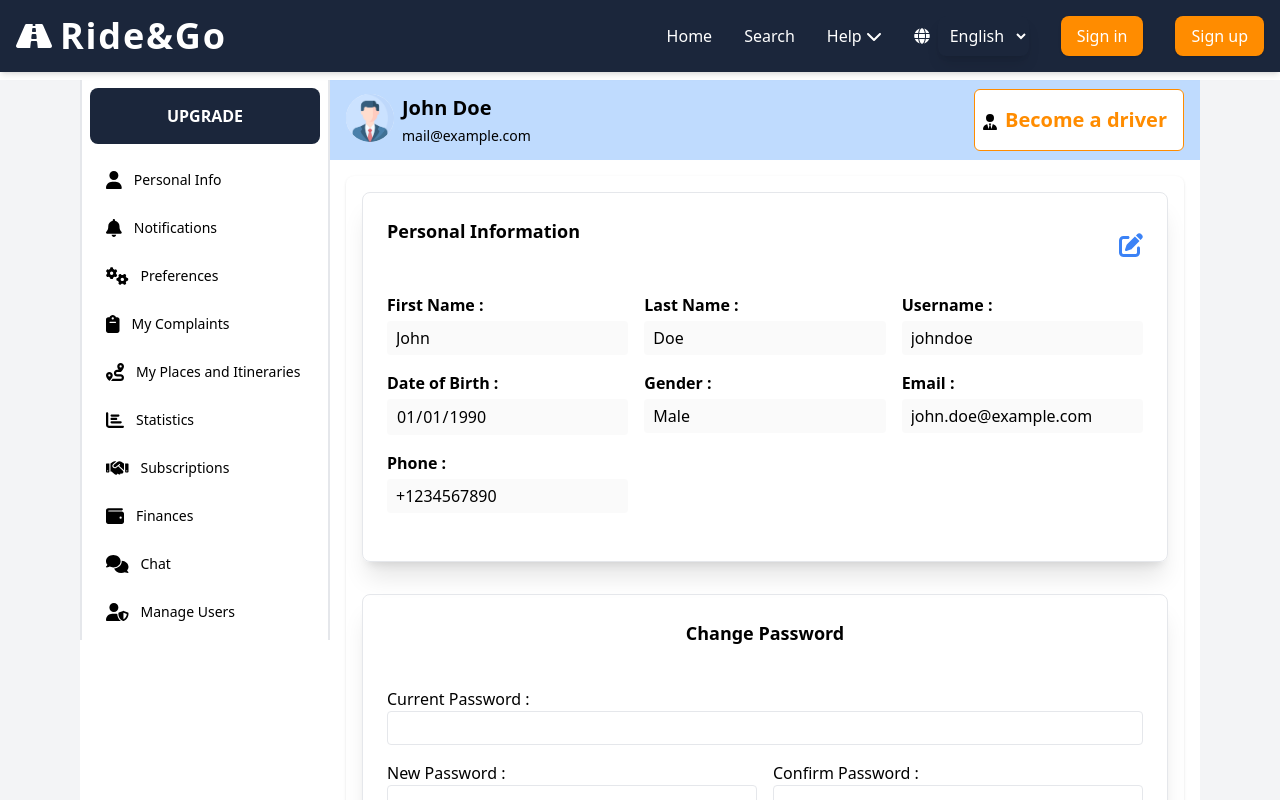
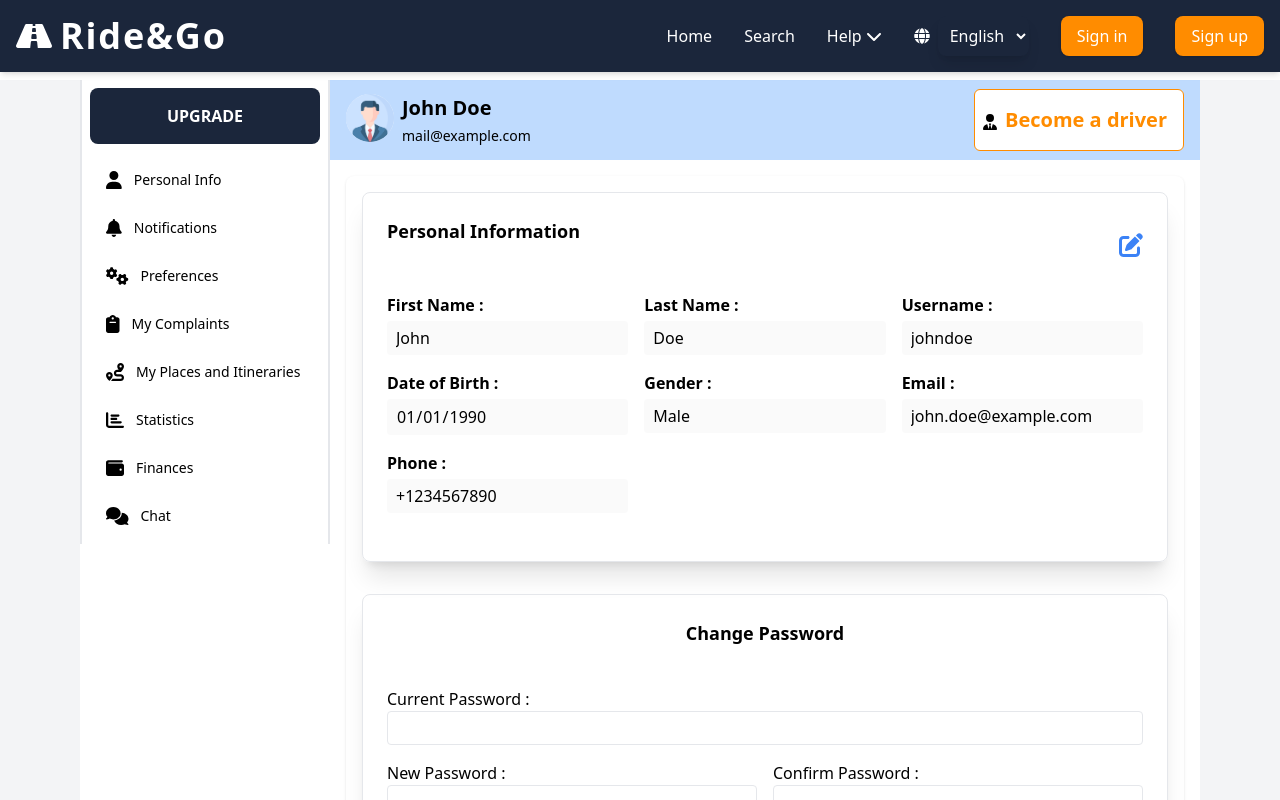
Before and after one commit to NOMO-Gabriel/RideAndGo, a Next.js app in the folder code/frontend/ride-and-go/: page /dashboard in a window 1280 px wide. Shown: the top 800 px of the page. Built offline with nearby package versions, Linux system fonts and the light colour scheme.

Commit message:
thie links in sidebar are displayed with the roles of current user,it is dynamic, Traveller can not see suscribtions and manage users

```diff
--- a/code/frontend/ride-and-go/app/components/Dashboard/Sidebar.tsx
+++ b/code/frontend/ride-and-go/app/components/Dashboard/Sidebar.tsx
@@ -1,6 +1,8 @@
 'use client';
+
 import { useLocale } from "@/app/utils/hooks/useLocale.js";
 import { useDashboardContext } from "@/app/utils/contexts/DashboardContext";
+import { useUser } from "@/app/utils/hooks/useUser"; // Import du hook
 import { FontAwesomeIcon } from "@fortawesome/react-fontawesome";
 import {
   faUser, faBell, faCogs, faClipboard, faRoute, faChartBar,
@@ -8,9 +10,12 @@ import {
 } from "@fortawesome/free-solid-svg-icons";
 import UpgradeBtn from "./UpgradeBtn";
 
-export default function Component() {
+export default function Sidebar() {
   const { locale } = useLocale();
   const { updateDashboardFilter } = useDashboardContext();
+  const { user, isAuthenticated } = useUser(); // Utilisation du hook
+
+  const roles = user?.roles || ['ROLE_GUEST']; // Définir les rôles par défaut si l'utilisateur n'est pas connecté
 
   const content = {
     en: [
@@ -20,10 +25,10 @@ export default function Component() {
       { name: "My Complaints", icon: faClipboard, id: 4 },
       { name: "My Places and Itineraries", icon: faRoute, id: 5 },
       { name: "Statistics", icon: faChartBar, id: 6 },
-      { name: "Subscriptions", icon: faHandshake, id: 7 },
+      ...(roles.includes('ROLE_DRIVER') ? [{ name: "Subscriptions", icon: faHandshake, id: 7 }] : []),
       { name: "Finances", icon: faWallet, id: 8 },
       { name: "Chat", icon: faComments, id: 9 },
-      { name: "Manage Users", icon: faUserShield, id: 10 },
+      ...(roles.includes('ROLE_ADMIN') ? [{ name: "Manage Users", icon: faUserShield, id: 10 }] : []),
     ],
     fr: [
       { name: "Informations personnelles", icon: faUser, id: 1 },
@@ -32,10 +37,10 @@ export default function Component() {
       { name: "Mes réclamations", icon: faClipboard, id: 4 },
       { name: "Mes Lieux et itinéraires", icon: faRoute, id: 5 },
       { name: "Statistiques", icon: faChartBar, id: 6 },
-      { name: "Abonnements", icon: faHandshake, id: 7 },
+      ...(roles.includes('ROLE_DRIVER') ? [{ name: "Abonnements", icon: faHandshake, id: 7 }] : []),
       { name: "Finances", icon: faWallet, id: 8 },
       { name: "Chat", icon: faComments, id: 9 },
-      { name: "Utilisateurs", icon: faUserShield, id: 10 },
+      ...(roles.includes('ROLE_ADMIN') ? [{ name: "Utilisateurs", icon: faUserShield, id: 10 }] : []),
     ],
   };
 
--- a/code/package.json
+++ b/code/package.json
@@ -1,5 +1,6 @@
 {
   "dependencies": {
+    "@types/js-cookie": "^3.0.6",
     "js-cookie": "^3.0.5"
   }
 }
```
Also changed, not shown: 1 other file (tests, documents, lock files or other folders).
